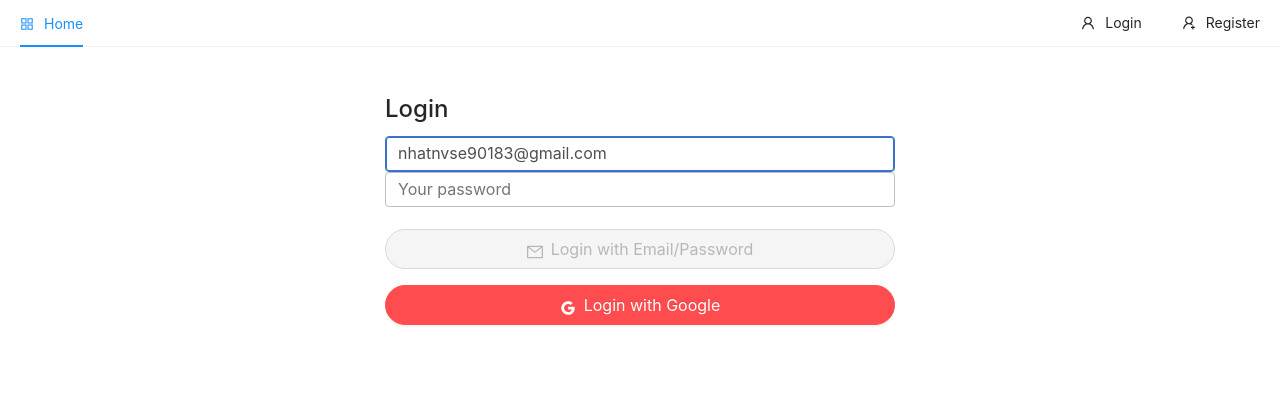
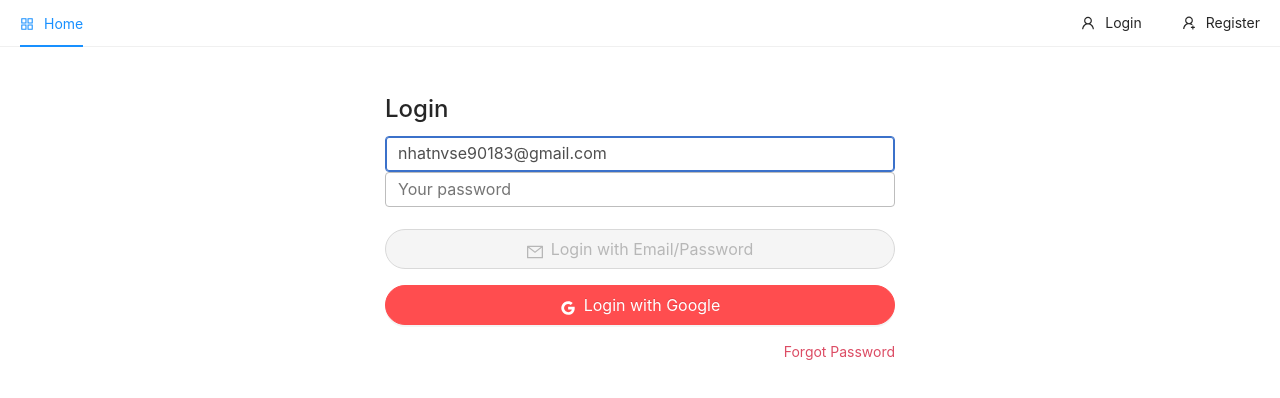
Before and after one commit to nhatnv6767/ecommerce-frontend, a React (Create React App) app: page /login in a window 1280 px wide. Shown: the top 398 px of the page. Built offline with nearby package versions, Linux system fonts and the light colour scheme; no server answers.

Commit message:
#29 Forgot password 1

```diff
--- a/src/pages/auth/Login.js
+++ b/src/pages/auth/Login.js
@@ -5,7 +5,7 @@ import {toast} from "react-toastify"
 import {Button} from "antd";
 import {GoogleOutlined, MailOutlined} from '@ant-design/icons';
 import {useDispatch} from "react-redux";
-import {useNavigate} from "react-router-dom";
+import {Link, useNavigate} from "react-router-dom";
 
 const Login = ({auth}) => {
 
@@ -121,6 +121,8 @@ const Login = ({auth}) => {
                     >
                         Login with Google
                     </Button>
+
+                    <Link to="/forgot/password" className="float-end text-danger">Forgot Password</Link>
                 </div>
             </div>
         </div>
```
